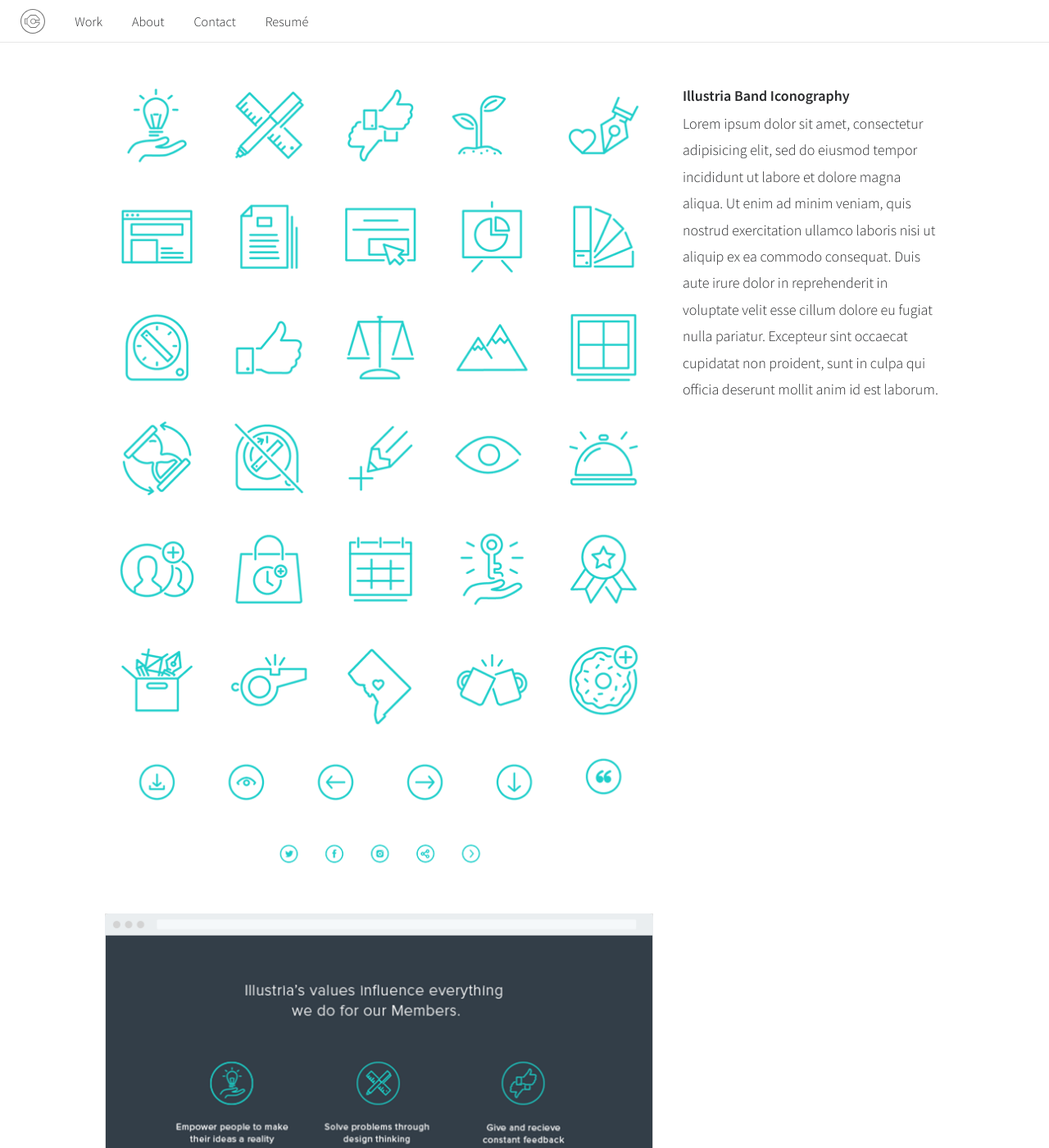
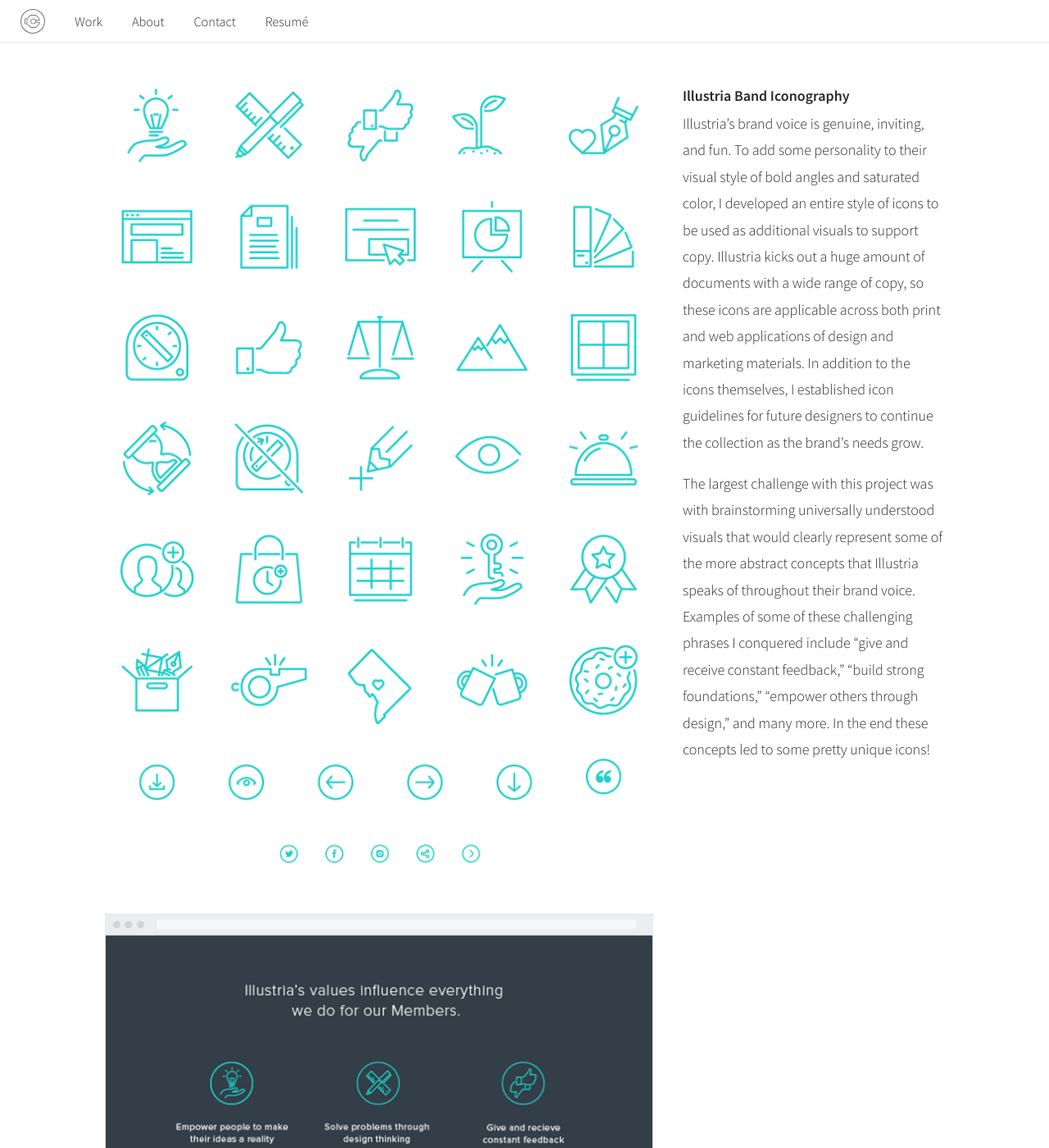
Before and after one commit to okay-cade/okay-cade.github.io, a Jekyll site: the page built from icon.html, in a window 1280 px wide and 1400 px high. Shown: the whole window at 82% size. Built offline with Jekyll 4.4.1, drawn with Linux system fonts in a browser that asks for light colours; some of the changed text lies outside the part shown.

Commit message:
Update icon.html

```diff
--- a/icon.html
+++ b/icon.html
@@ -11,12 +11,8 @@
     </div>
     <div class="l-two-up__item">
       <h4>Illustria Band Iconography</h4>
-      <p>Lorem ipsum dolor sit amet, consectetur adipisicing elit, sed do eiusmod
-      tempor incididunt ut labore et dolore magna aliqua. Ut enim ad minim veniam,
-      quis nostrud exercitation ullamco laboris nisi ut aliquip ex ea commodo
-      consequat. Duis aute irure dolor in reprehenderit in voluptate velit esse
-      cillum dolore eu fugiat nulla pariatur. Excepteur sint occaecat cupidatat non
-      proident, sunt in culpa qui officia deserunt mollit anim id est laborum.</p>
+      <p>Illustria’s brand voice is genuine, inviting, and fun. To add some personality to their visual style of bold angles and saturated color, I developed an entire style of icons to be used as additional visuals to support copy. Illustria kicks out a huge amount of documents with a wide range of copy, so these icons are applicable across both print and web applications of design and marketing materials. In addition to the icons themselves, I established icon guidelines for future designers to continue the collection as the brand’s needs grow.</p>
+        <p>The largest challenge with this project was with brainstorming universally understood visuals that would clearly represent some of the more abstract concepts that Illustria speaks of throughout their brand voice. Examples of some of these challenging phrases I conquered include “give and receive constant feedback,” “build strong foundations,” “empower others through design,” and many more. In the end these concepts led to some pretty unique icons!</p>
     </div>
   </div>
 </section>
@@ -29,12 +25,7 @@
     </div>
     <div class="l-two-up__item">
       <h4>Naturvention Web Iconography</h4>
-      <p>Lorem ipsum dolor sit amet, consectetur adipisicing elit, sed do eiusmod
-      tempor incididunt ut labore et dolore magna aliqua. Ut enim ad minim veniam,
-      quis nostrud exercitation ullamco laboris nisi ut aliquip ex ea commodo
-      consequat. Duis aute irure dolor in reprehenderit in voluptate velit esse
-      cillum dolore eu fugiat nulla pariatur. Excepteur sint occaecat cupidatat non
-      proident, sunt in culpa qui officia deserunt mollit anim id est laborum.</p>
+      <p>Naturvention approached Illustria needing an icon set for their new website after seeing the icons I had done for Illustria’s own brand (aww thanks!) Naturvention’s product is essentially a cool-looking wall of self-watering plants, so I used the plant leaf to visually represent their company and product whenever possible. I faced similar challenges here as I did with Illustria’s icons – illustrating universally understood icons for abstract concepts. Only this time they were even more conceptual. Some of the challenging copy included “ Restored Wellness,” “ Seamless Install,” and “ Increased Productivity.” After many, many sketches, failed ideas, and asking every person in my office “does this icon make sense to you?” I had a cohesive set that Naturvention loved!</p>
     </div>
   </div>
 </section>
```
